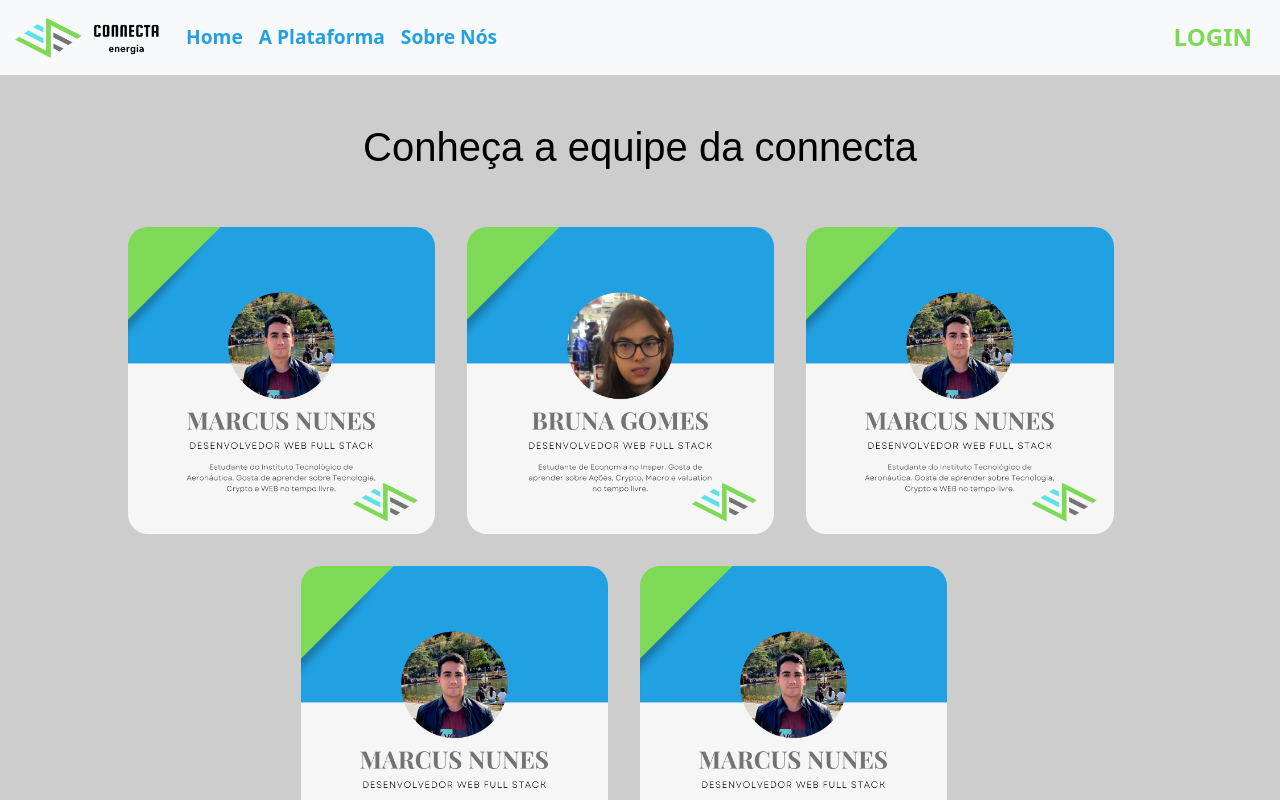
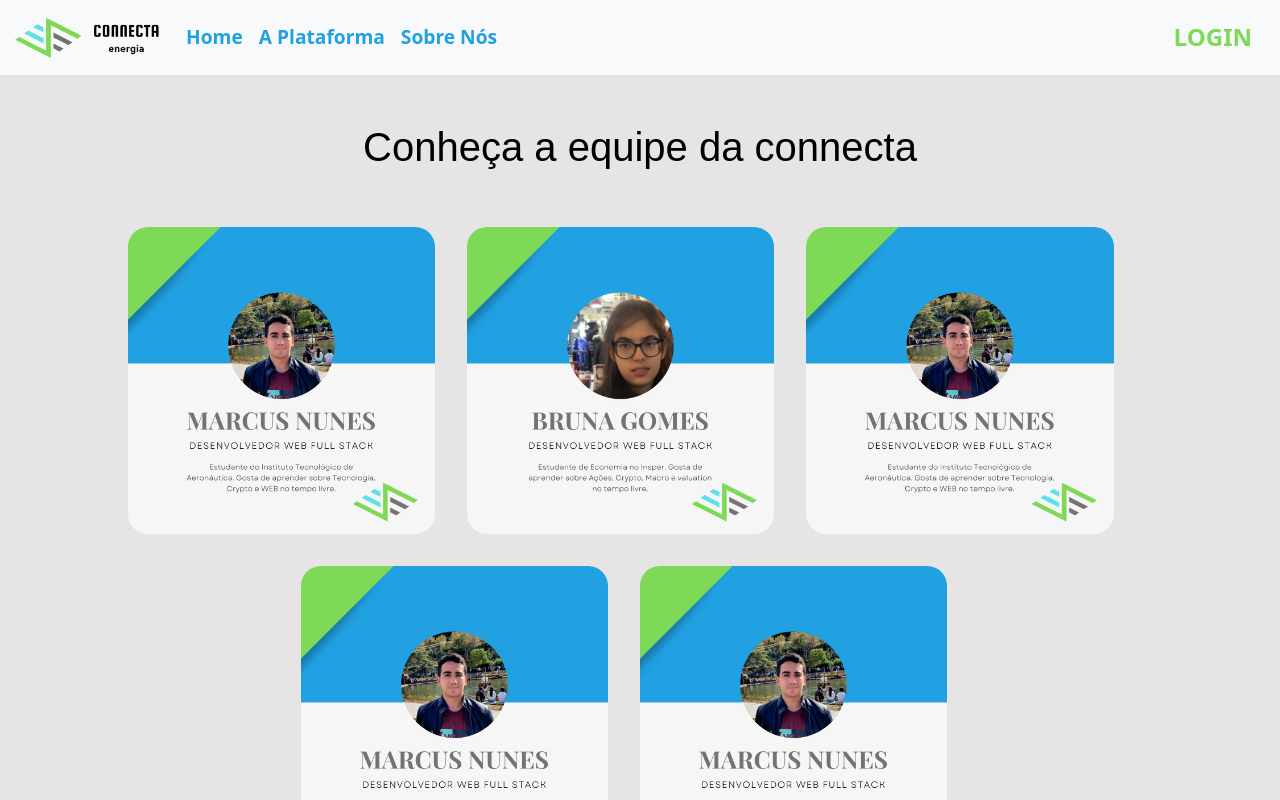
Before and after one commit to MarcusGANunes/DataTrend, a React (Create React App) app: page /sobre-nos in a window 1280 px wide. Shown: the top 800 px of the page. Built offline with nearby package versions, Linux system fonts and the light colour scheme.

Commit message:
color changed in aboutus

```diff
--- a/src/styles/aboutus.modules.css
+++ b/src/styles/aboutus.modules.css
@@ -5,7 +5,7 @@
 }
 
 .background-aboutus {
-    background-color: #cdcdcd;
+    background-color: #E6E4E4;
 }
 
 
```
